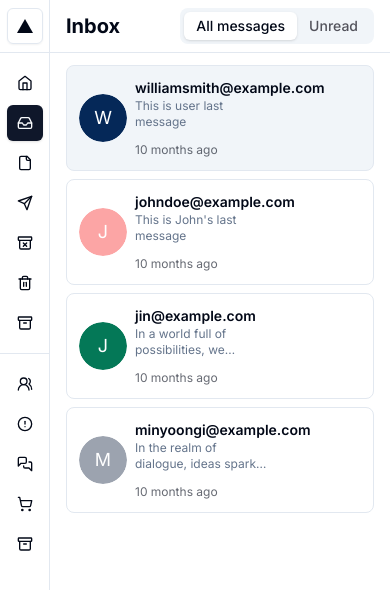
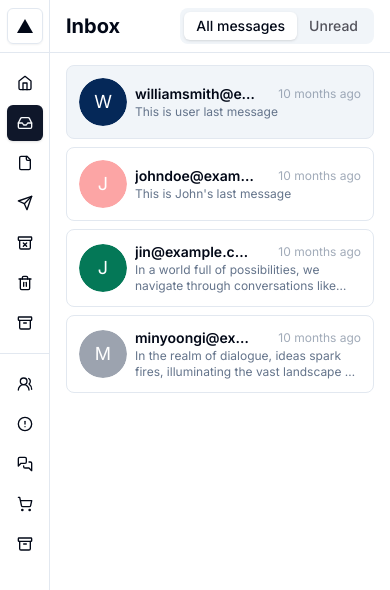
Before and after one commit to ytran18/chat-application, a Next.js app: page /dashboard/inbox in a window 390 px wide. Shown: the top 590 px of the page. Built offline with nearby package versions, Linux system fonts and the light colour scheme.

Commit message:
update chat list

```diff
--- a/components/chat-components/chat-list.tsx
+++ b/components/chat-components/chat-list.tsx
@@ -39,25 +39,25 @@ export function ChatList({ items, handleSelectChat, avtBgColor }: ChatListProps)
                             )}
                             onClick={() => handleClick(item)}
                         >
-
                             <Avatar className="w-12 h-12 ">
-                                <AvatarFallback style={{backgroundColor: `${bgColor}`}} className={`text-white text-lg`}>
-                                {item.email.charAt(0).toUpperCase()}
+                                <AvatarFallback className="text-white text-lg" style={{backgroundColor: `${bgColor}`}}>
+                                    {item.email.charAt(0).toUpperCase()}
                                 </AvatarFallback>
                             </Avatar>
                             <div className="flex flex-col w-full">
-                                <div className="flex w-full flex-1 items-center justify-between">
-                                    <div className="flex items-center gap-2 mr-2 w-full sm:w-auto">
-                                        <div className="font-semibold w-full sm:w-auto">{item.email}</div>
+                                <div className="flex w-full flex-col gap-1">
+                                    <div className="grid grid-cols-2 items-center">
+                                        <div className="flex w-[120px] items-center">
+                                            <div className="font-semibold truncate">{item.email}</div>
+                                        </div>
+                                        <div className="text-xs flex justify-end text-muted-foreground opacity-60">
+                                            {gapTime(item.message?.[item.message.length - 1].created_at)}
+                                        </div>
                                     </div>
-                                    <div className="text-xs hidden sm:flex w-[84px] opacity-60 truncate">{gapTime(item.message?.[item.message.length - 1].created_at)}</div>
                                 </div>
-
-                                <div className="line-clamp-2 w-[60%] sm:w-full mb-3 text-xs text-muted-foreground">
+                                <div className="line-clamp-2 text-xs text-muted-foreground">
                                     {item.user_last_message.substring(0, 300)}
                                 </div>
-
-                                <div className="text-xs flex sm:hidden w-[84px] opacity-60 truncate">{gapTime(item.message?.[item.message.length - 1].created_at)}</div>
                             </div>
                         </button>
                     )
```
